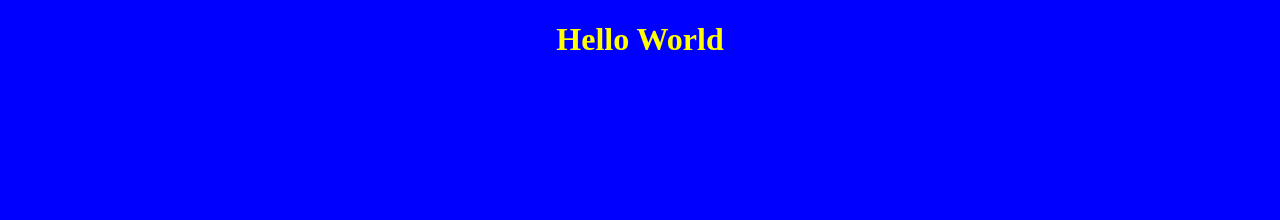
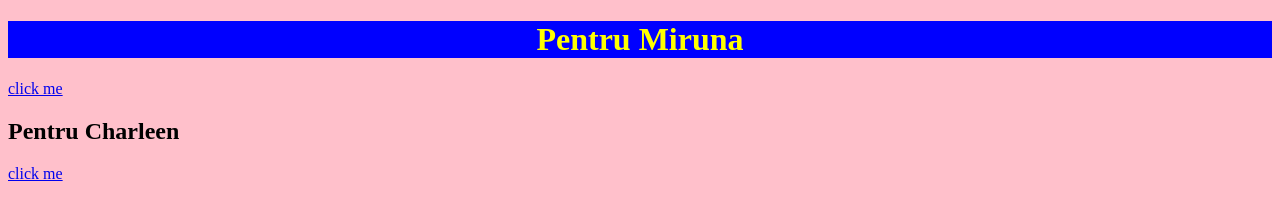
Before and after one commit to Robert12-coder/My-first-website, a plain HTML site: page index.html in a window 1280 px wide. Drawn offline with Linux system fonts and the light colour scheme.

Commit message:
Update index.html

```diff
--- a/index.html
+++ b/index.html
@@ -8,9 +8,16 @@
     <meta name='viewport' content='width=device-width, initial-scale=1'>
     <link rel='stylesheet' type='text/css' media='screen' href='style.css'>
 </head>
-<body bgcolor="blue">
+<body bgcolor="Pink">
     <h1>
-        Hello World
+       Pentru Miruna
     </h1>
 </body>
 </html>
+<a href="https://youtu.be/lCpMnE38Ghg?si=YGsECk-woSi6nbTO">
+    click me
+</a>
+       <h2>Pentru Charleen</h2>
+<a href="https://youtu.be/5Iaz4nFtmWM?si=kOdpIjQXpugB6cqp">
+    click me
+</a>
```
